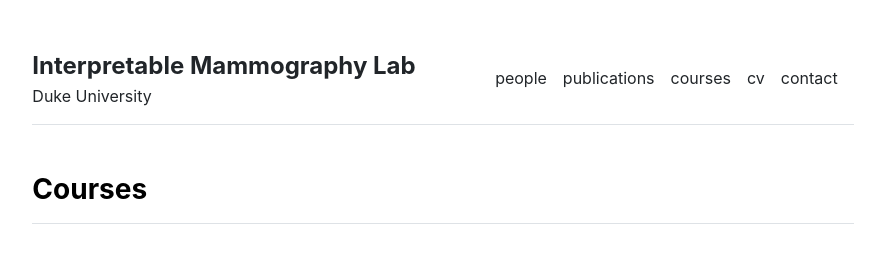
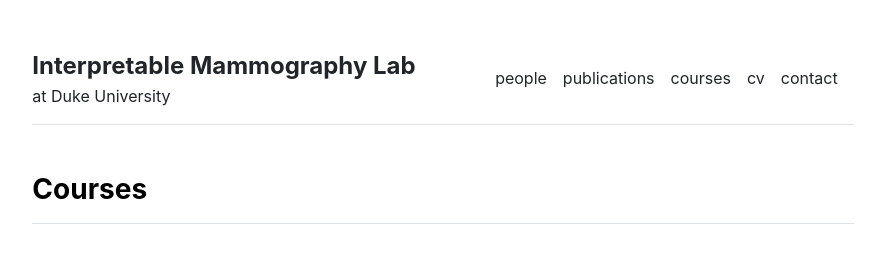
Before and after one commit to SangwookCheon/academic, a Jekyll site: the page built from courses.md, in a window 1280 px wide. Shown: the top 276 px of the page, without its empty margins (197-1066 px from the left). Built offline with Jekyll 4.4.1, drawn with Linux system fonts in a browser that asks for light colours.

```diff
--- a/_config.yml
+++ b/_config.yml
@@ -1,4 +1,4 @@
 url: "" # the base hostname & protocol for your site, e.g. http://example.com
 baseurl: "" # the subpath of your site, e.g. /blog
 title: "Interpretable Mammography Lab" # the name of your site, e.g. ACME Corp.
-description: "Duke University"
+description: "at Duke University"
```
